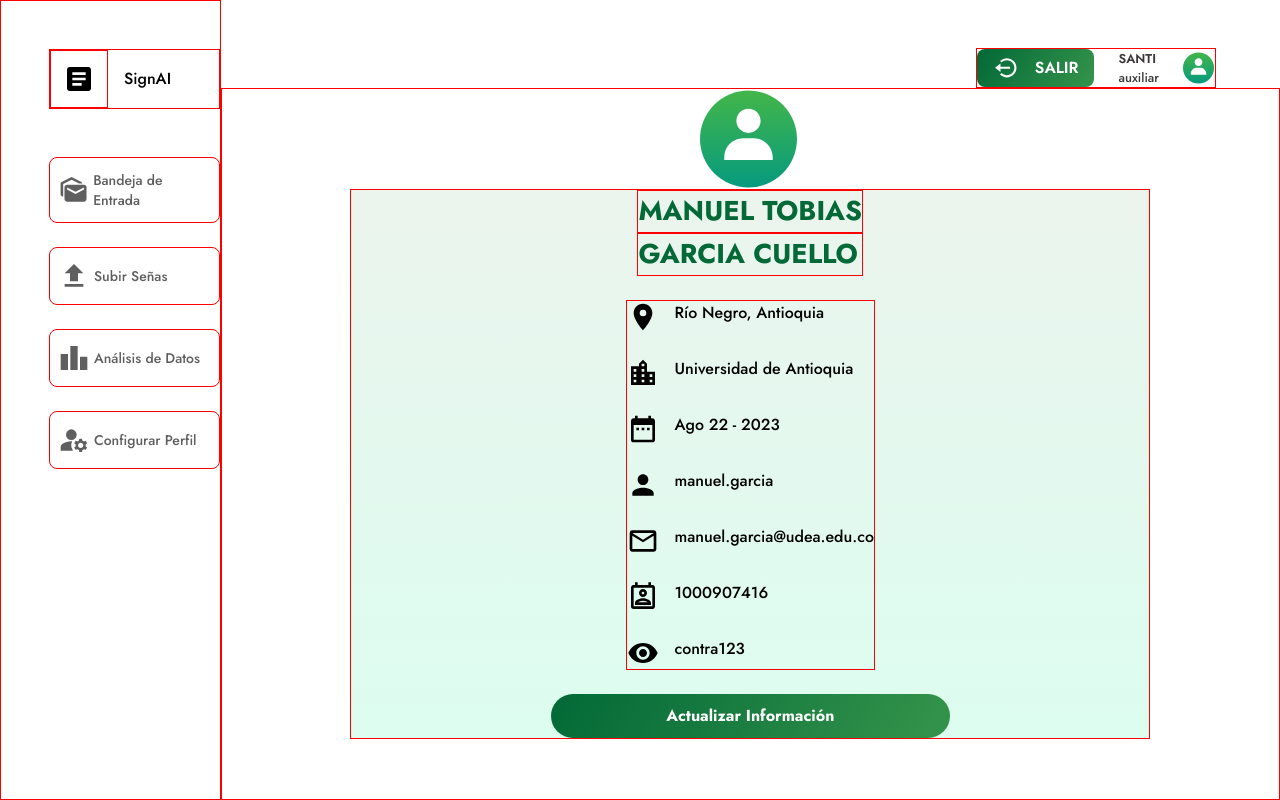
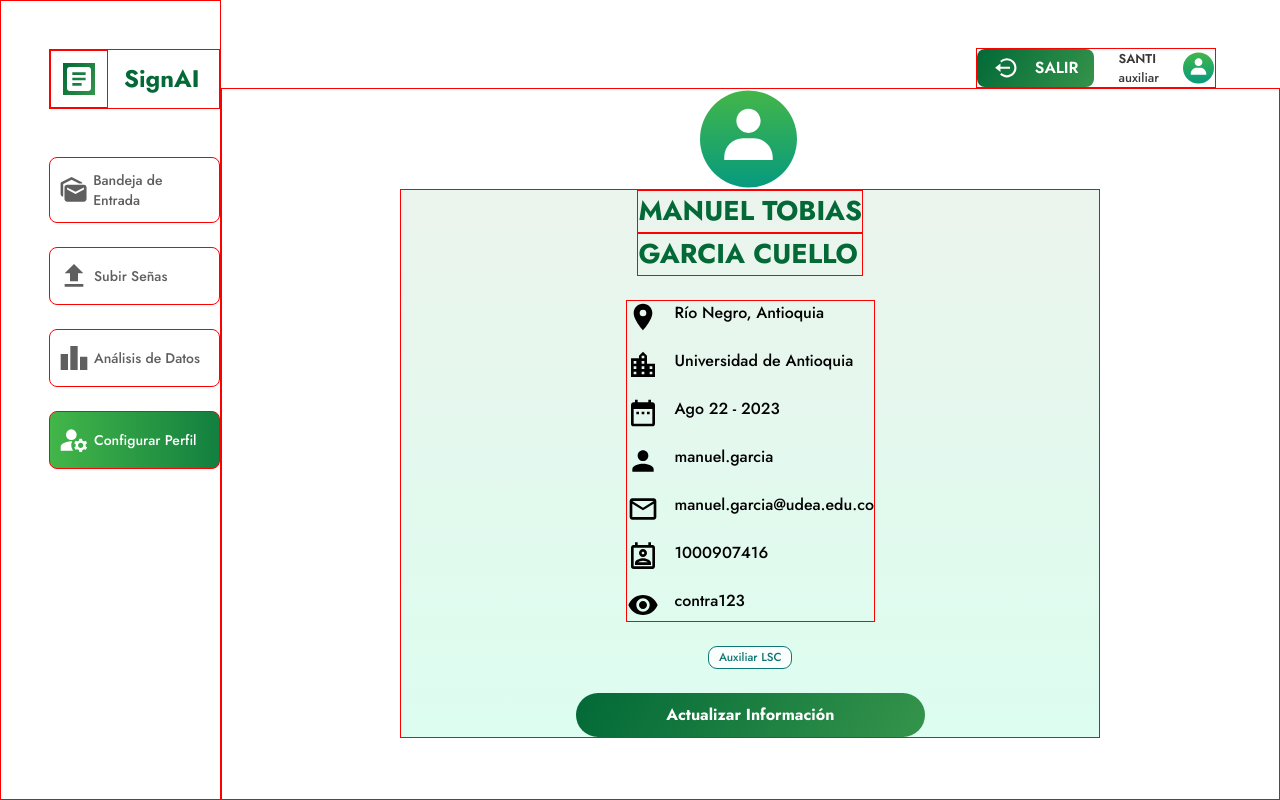
Before and after one commit to SignAIUdeA/SignAI, a Next.js app in the folder frontend/: page /profesionalProfile in a window 1280 px wide. Built offline with nearby package versions, Linux system fonts and the light colour scheme.

Commit message:
Se modifican el ProvisionalSidebar, configProfile, para mejorar partes del código e intentar que quede lo más parecido al figma

```diff
--- a/frontend/components/aside/ProvisionalSidebar.tsx
+++ b/frontend/components/aside/ProvisionalSidebar.tsx
@@ -4,6 +4,8 @@ import {  MdArticle } from "react-icons/md";
 import { SidebarData } from './aside.services';
 import Link from 'next/link';
 import { useRouter } from 'next/router';
+import styles from './aside.module.css';
+
 const ProvisionalSidebar = () => {
   const router = useRouter()
   return (
@@ -11,20 +13,22 @@ const ProvisionalSidebar = () => {
 
         <div className='debug flex gap-4 items-center'>
           <button className='bg-white debug'>
-            <MdArticle className='h-8 w-8'/>
+            <MdArticle className='h-8 w-8 button-sidebar'/>
           </button>
-          <span>SignAI</span>
+          <span className='text-[var(--green-dark)] font-bold text-2xl'>SignAI</span>
         </div>
 
         <ul className='flex flex-col gap-6'>
           {SidebarData.map((item) => (
             <li key={item.title} onClick={() => router.push(item.link)}>
-              <Link href={item.link} className='debug Link-sidebar background text-[var(--grey-light)]'>
+              <Link
+                href={item.link}
+                className={router.pathname === item.link ? 'debug Link-sidebar background-active' : 'debug Link-sidebar background text-[var(--grey-light)]'}>
                 {item.icon}
                 <span className='text-sm'>
                   {item.title}
                 </span>
-                </Link>
+              </Link>
             </li>
           ))}
         </ul>
--- a/frontend/components/config-profile/ConfigProfile.tsx
+++ b/frontend/components/config-profile/ConfigProfile.tsx
@@ -1,13 +1,17 @@
 
 import { IconAvatarUser } from "@/icons/Icons";
 import styles from "./config-profile.module.css"
-import React from 'react'
+import React, { useState } from 'react'
 import { InfoIcons, ProfileData } from "./config-profile.types";
 import { MdLocationCity, MdLocationOn, MdDateRange, MdPermIdentity,
     MdMailOutline, MdContactEmergency, MdRemoveRedEye, MdPerson, MdOutlinePermContactCalendar,
     MdOutlineSubtitles} from "react-icons/md";
+import TagPosition from "../tag-position/TagPosition";
+import Modal from "../modal/Modal";
+import FormUpdateCredentialUser from "../form-update-credential-user/FormUpdateCredentialUser";
 
 const ConfigProfile = () => {
+    const [showModal, setShowModal] = useState<boolean>(false);
     const profileData: ProfileData = {
         name: "MANUEL TOBIAS",
         lastName: "GARCIA CUELLO",
@@ -33,12 +37,15 @@ const ConfigProfile = () => {
   return (
     <div className="flex flex-col items-center mb-4">
         <IconAvatarUser width="100px" height="100px" />
+        {/* <div className={styles.AvatarContainer}>
+            <IconAvatarUser width="100px" height="100px" />
+        </div> */}
         <section className={`${styles.SectionData} debug`}>
             <div>
                 <h3 className={`${styles.FormTitle} debug`}>{profileData.name}</h3>
                 <h3 className={`${styles.FormTitle} debug`}>{profileData.lastName}</h3>
             </div>
-            <ul className="debug flex flex-col gap-6">
+            <ul className="debug flex flex-col gap-4">
 
                 <li className="flex gap-4">
                     <MdLocationOn className="h-8 w-8"/>
@@ -74,10 +81,18 @@ const ConfigProfile = () => {
 
 
             </ul>
-            <button className={styles.BtnForm}>Actualizar Información</button>
+            <TagPosition/>
+            <button
+                className={styles.BtnForm}
+                onClick={() => setShowModal(!showModal)}
+            >Actualizar Información</button>
+            {!showModal || (
+            <Modal setShowModal={setShowModal} closeButton={false}>
+                <FormUpdateCredentialUser setShowModal={setShowModal} />
+            </Modal>
+        )}
         </section>
     </div>
   )
 };
-
 export {ConfigProfile};
--- a/frontend/components/config-profile/config-profile.module.css
+++ b/frontend/components/config-profile/config-profile.module.css
@@ -2,7 +2,7 @@
 
 .AvatarContainer {
     position: absolute;
-    top: -70px;
+    top: 0px;
     left: calc(50% - 50px);
 }
 .FormTitle {
@@ -17,7 +17,7 @@
     display: flex;
     flex-direction: column;
     align-items: center;
-    width: 800px;
+    width: 700px;
     gap: 24px;
     /* padding-top: 24px; */
     /* padding-bottom: 24px; */
--- a/frontend/pages/components.tsx
+++ b/frontend/pages/components.tsx
@@ -5,6 +5,7 @@ import FormUpdateCredentialUser from "@/components/form-update-credential-user/F
 import InfoUser from "@/components/info-user/InfoUser";
 import Modal from "@/components/modal/Modal";
 import Table from "@/components/table/Table";
+import TagPosition from "@/components/tag-position/TagPosition";
 import { useRouter } from "next/router";
 import { useEffect, useState } from "react";
 
@@ -40,6 +41,7 @@ function Components() {
         )}
 
         <ConfigProfile/>
+        <TagPosition/>
       </main>
     );
   }
--- a/frontend/styles/globals.css
+++ b/frontend/styles/globals.css
@@ -177,8 +177,16 @@ button {
 .Link-sidebar {
   @apply flex bg-white rounded-lg  px-2 py-3 justify-start items-center gap-1;
 }
+.button-sidebar {
+  background: var(--bg-main);
+  color: white;
+}
 
 .background:hover {
+  background: var(--bg-item-navbar);
+  color: white;
+}
+.background-active {
   background: var(--bg-item-navbar);
   color: white;
 }
```
Also changed, not shown: frontend/components/aside/aside.module.css (added).
